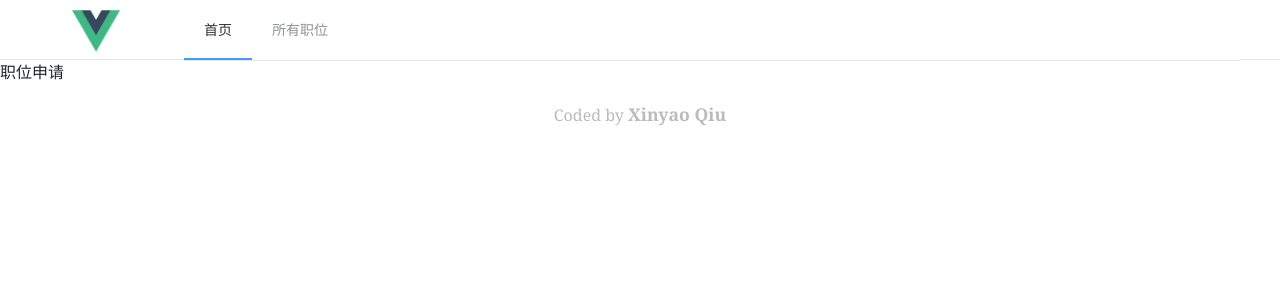
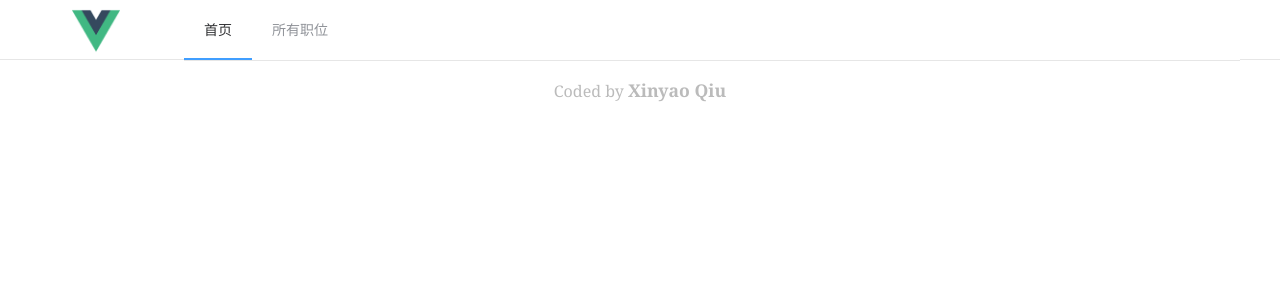
Before and after one commit to HINIOA/enterprise-recruitment-management-system, a Vue app: page /job-apply in a window 1280 px wide. Shown: the top 300 px of the page. Built offline with nearby package versions, Linux system fonts and the light colour scheme.

Commit message:
style: 删除申请职位页面组件 & 修改路由

```diff
--- a/src/router/index.ts
+++ b/src/router/index.ts
@@ -21,11 +21,6 @@ const routes: Array<RouteRecordRaw> = [
     name: "jobDetail",
     component: () => import("../views/JobDetail.vue"),
   },
-  {
-    path: "/job-apply",
-    name: "jobApply",
-    component: () => import("../views/JobApply.vue"),
-  },
 ];
 
 const router = createRouter({
--- a/src/views/JobApply.vue
+++ /dev/null
@@ -1,13 +0,0 @@
-<template>
-  <div>
-    职位申请
-  </div>
-</template>
-
-<script lang="ts">
-import { defineComponent } from 'vue'
-
-export default defineComponent({
-  name: 'JobApply'
-})
-</script>
```
